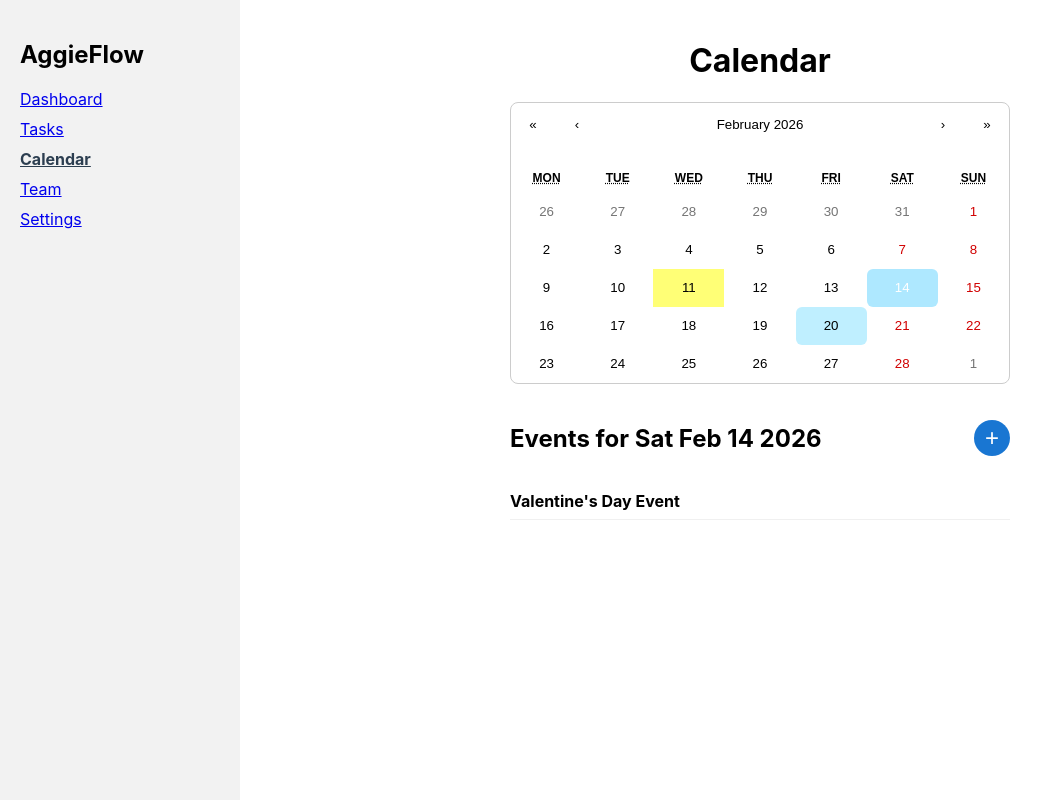
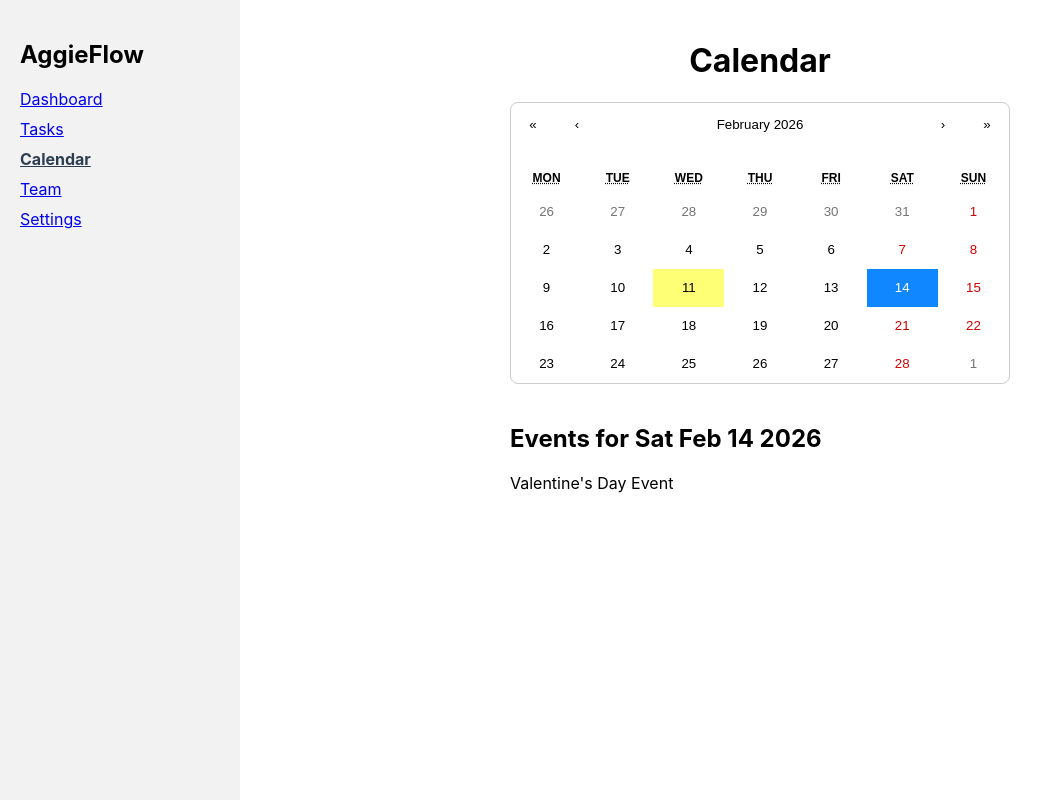
Before and after one commit to TaLi-hub03/aggieflow, a React (Create React App) app in the folder frontend/: page /calendar in a window 1280 px wide. Both pictures are taken after a click on the button "14". Shown: the whole page, without its empty margins (0-1053 px from the left). Built offline with nearby package versions, Linux system fonts and the light colour scheme.

Commit message:
Revert "Merge branch 'main' of https://github.com/TaLi-hub03/aggieflow"
This reverts commit b4b1aff14ef12c7f7609f7233c0e3c23b1f36e15, reversing
changes made to 360c55bb702834ebb0f12f2cb50c417206602295.

```diff
--- a/frontend/src/pages/calendarPage.js
+++ b/frontend/src/pages/calendarPage.js
@@ -1,150 +1,36 @@
-import React, { useState, useEffect } from "react";
+import React, { useState } from "react";
 import Calendar from "react-calendar";
 import "react-calendar/dist/Calendar.css";
 import "../styles/calendarPage.css";
 
 function CalendarPage() {
   const [date, setDate] = useState(new Date());
-  const STORAGE_KEY = "aggieflow_calendar_events_v1";
 
-  const defaultEvents = {
-    "2026-02-14": [
-      { id: 1, title: "Valentine's Day Event", time: "", description: "" },
-    ],
-    "2026-02-20": [{ id: 2, title: "Project Meeting", time: "10:00", description: "" }],
+  // Example events
+  const events = {
+    "2026-02-14": ["Valentine's Day Event"],
+    "2026-02-20": ["Project Meeting"],
   };
 
-  const [events, setEvents] = useState(() => {
-    try {
-      const saved = localStorage.getItem(STORAGE_KEY);
-      return saved ? JSON.parse(saved) : defaultEvents;
-    } catch (e) {
-      return defaultEvents;
-    }
-  });
-
-  // Modal / form state
-  const [showModal, setShowModal] = useState(false);
-  const [title, setTitle] = useState("");
-  const [eventDate, setEventDate] = useState(() => formatDate(new Date()));
-  const [time, setTime] = useState("");
-  const [description, setDescription] = useState("");
-
-  useEffect(() => {
-    try {
-      localStorage.setItem(STORAGE_KEY, JSON.stringify(events));
-    } catch (e) {}
-  }, [events]);
-
-  function formatDate(d) {
-    if (!d) return "";
-    const dd = new Date(d);
-    return dd.toISOString().split("T")[0];
-  }
-
+  const formatDate = (d) => d.toISOString().split("T")[0];
   const selectedEvents = events[formatDate(date)] || [];
-
-  function openModal() {
-    setEventDate(formatDate(date));
-    setTitle("");
-    setTime("");
-    setDescription("");
-    setShowModal(true);
-  }
-
-  function closeModal() {
-    setShowModal(false);
-  }
-
-  function handleAddEvent(e) {
-    e.preventDefault();
-    if (!title.trim() || !eventDate) return;
-    const newEvent = {
-      id: Date.now(),
-      title: title.trim(),
-      time: time || "",
-      description: description || "",
-    };
-    setEvents((prev) => {
-      const key = formatDate(eventDate);
-      const list = prev[key] ? [...prev[key], newEvent] : [newEvent];
-      return { ...prev, [key]: list };
-    });
-    setShowModal(false);
-  }
 
   return (
     <div className="calendar-page">
       <h1>Calendar</h1>
-      <Calendar
-        onChange={setDate}
-        value={date}
-        tileClassName={({ date: d, view }) => {
-          if (view !== "month") return null;
-          return events[formatDate(d)] ? "has-event" : null;
-        }}
-      />
-
+      <Calendar onChange={setDate} value={date} />
       <div className="events">
-        <div className="events-header">
-          <h2>Events for {date.toDateString()}</h2>
-          <button className="add-event-btn" onClick={openModal} aria-label="Add event">+</button>
-        </div>
-
+        <h2>Events for {date.toDateString()}</h2>
         {selectedEvents.length > 0 ? (
-          <ul className="events-list">
-            {selectedEvents.map((ev) => (
-              <li key={ev.id} className="event-item">
-                <div className="event-main">
-                  <strong>{ev.title}</strong>
-                  {ev.time ? <span className="event-time"> — {ev.time}</span> : null}
-                </div>
-                {ev.description ? <div className="event-desc">{ev.description}</div> : null}
-              </li>
+          <ul>
+            {selectedEvents.map((event, index) => (
+              <li key={index}>{event}</li>
             ))}
           </ul>
         ) : (
           <p>No events for this day.</p>
         )}
       </div>
-
-      {showModal && (
-        <div className="modal-overlay" onClick={closeModal}>
-          <div className="modal" onClick={(e) => e.stopPropagation()}>
-            <h3>Add Event</h3>
-            <form onSubmit={handleAddEvent} className="event-form">
-              <label>
-                Title
-                <input value={title} onChange={(e) => setTitle(e.target.value)} required />
-              </label>
-
-              <label>
-                Date
-                <input type="date" value={eventDate} onChange={(e) => setEventDate(e.target.value)} required />
-              </label>
-
-              <label>
-                Time (optional)
-                <input type="time" value={time} onChange={(e) => setTime(e.target.value)} />
-              </label>
-
-              <label>
-                Description (optional)
-                <textarea value={description} onChange={(e) => setDescription(e.target.value)} />
-              </label>
-
-              <div className="modal-actions">
-                <button type="button" className="btn secondary" onClick={closeModal}>
-                  Cancel
-                </button>
-                <button type="submit" className="btn primary">
-                  Add Event
-                </button>
-              </div>
-            </form>
-          </div>
-        </div>
-      )}
     </div>
   );
 }
--- a/frontend/src/styles/calendarPage.css
+++ b/frontend/src/styles/calendarPage.css
@@ -17,96 +17,3 @@
   max-width: 500px;
   text-align: left;
 }
-
-.events-header {
-  display: flex;
-  align-items: center;
-  justify-content: space-between;
-}
-
-.add-event-btn {
-  width: 36px;
-  height: 36px;
-  border-radius: 50%;
-  border: none;
-  background: #1976d2;
-  color: white;
-  font-size: 24px;
-  line-height: 1;
-  cursor: pointer;
-  display: inline-flex;
-  align-items: center;
-  justify-content: center;
-}
-
-.modal-overlay {
-  position: fixed;
-  top: 0;
-  left: 0;
-  right: 0;
-  bottom: 0;
-  background: rgba(0,0,0,0.4);
-  display: flex;
-  align-items: center;
-  justify-content: center;
-  z-index: 9999;
-}
-
-.modal {
-  background: white;
-  padding: 20px;
-  border-radius: 8px;
-  width: 90%;
-  max-width: 420px;
-  box-shadow: 0 6px 18px rgba(0,0,0,0.2);
-}
-
-.event-form label {
-  display: block;
-  margin-bottom: 10px;
-  font-size: 14px;
-}
-
-.event-form input,
-.event-form textarea {
-  width: 100%;
-  padding: 8px;
-  margin-top: 6px;
-  box-sizing: border-box;
-  border: 1px solid #ccc;
-  border-radius: 4px;
-}
-
-.modal-actions {
-  display: flex;
-  justify-content: flex-end;
-  gap: 8px;
-  margin-top: 12px;
-}
-
-.btn {
-  padding: 8px 12px;
-  border-radius: 4px;
-  border: none;
-  cursor: pointer;
-}
-
-.btn.primary { background: #1976d2; color: #fff; }
-.btn.secondary { background: #eee; color: #333; }
-
-.events-list { list-style: none; padding: 0; margin: 0; }
-.event-item { padding: 8px 0; border-bottom: 1px solid #f0f0f0; }
-.event-main { display: flex; gap: 8px; align-items: center; }
-.event-time { color: #666; font-size: 0.95em; }
-.event-desc { color: #444; margin-top: 6px; font-size: 0.95em; }
-
-/* Highlight days with events */
-.react-calendar__tile.has-event {
-  background: #bfefff;
-  border-radius: 6px;
-}
-
-.react-calendar__tile.has-event:enabled:hover,
-.react-calendar__tile.has-event:enabled:focus {
-  background: #aee8ff;
-}
```
